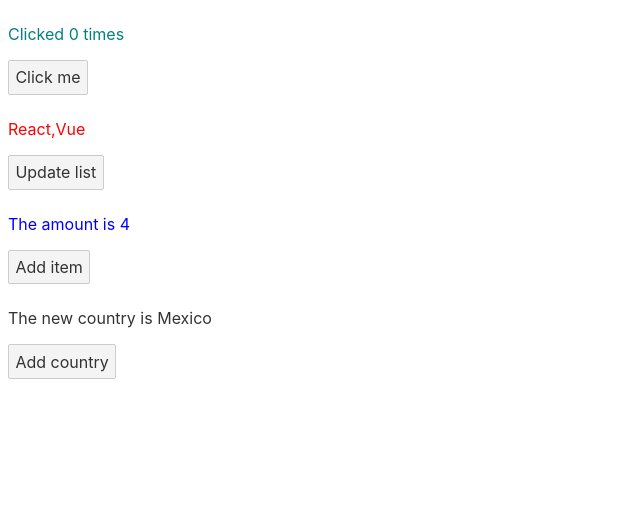
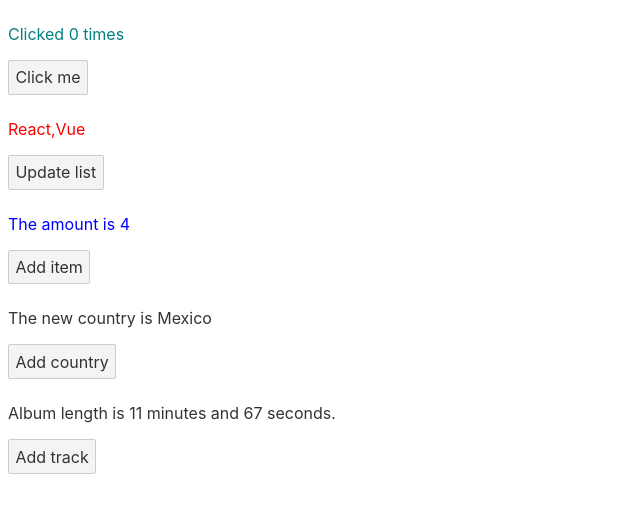
Before and after one commit to aleklucatero/sveltepra, a Svelte app: page / in a window 1280 px wide. Shown: the top 512 px of the page, without its empty margins (0-640 px from the left). Built offline with nearby package versions, Linux system fonts and the light colour scheme.

Commit message:
Added another example of reactivity

```diff
--- a/src/App.svelte
+++ b/src/App.svelte
@@ -30,6 +30,34 @@
 		countries = [...countries, `Italy`];
 	}
 
+	/*--------Adding a string----------*/
+	let album = [
+		{track: `Track 1`, length: 180},
+		{track: `Track 2`, length: 240},
+		{track: `Track 3`, length: 280}
+	]
+
+	$: albumLength = getAlbumLength(album)
+
+	function getAlbumLength(album) {
+		let lenghtSeconds = album.reduce((totalLength, currentValue) => {
+			return totalLength + currentValue.length
+		}, 0)
+
+		let [minutes, seconds] =
+		(lenghtSeconds / 60)
+		.toFixed(2)
+		.toString()
+		.split('.')
+
+		return { minutes, seconds };
+	};
+
+	function addTrack() {
+		album = [...album, {track: 'Track 4', length: 420}]
+	}
+
+
 </script>
 
 
@@ -46,6 +74,8 @@
 <p>The new country is {newCountry}</p>
 <button on:click={addCountry}>Add country</button>
 
+<p>Album length is {albumLength.minutes} minutes and {albumLength.seconds} seconds.</p>
+<button on:click={addTrack}>Add track</button>
 
 
 
```
